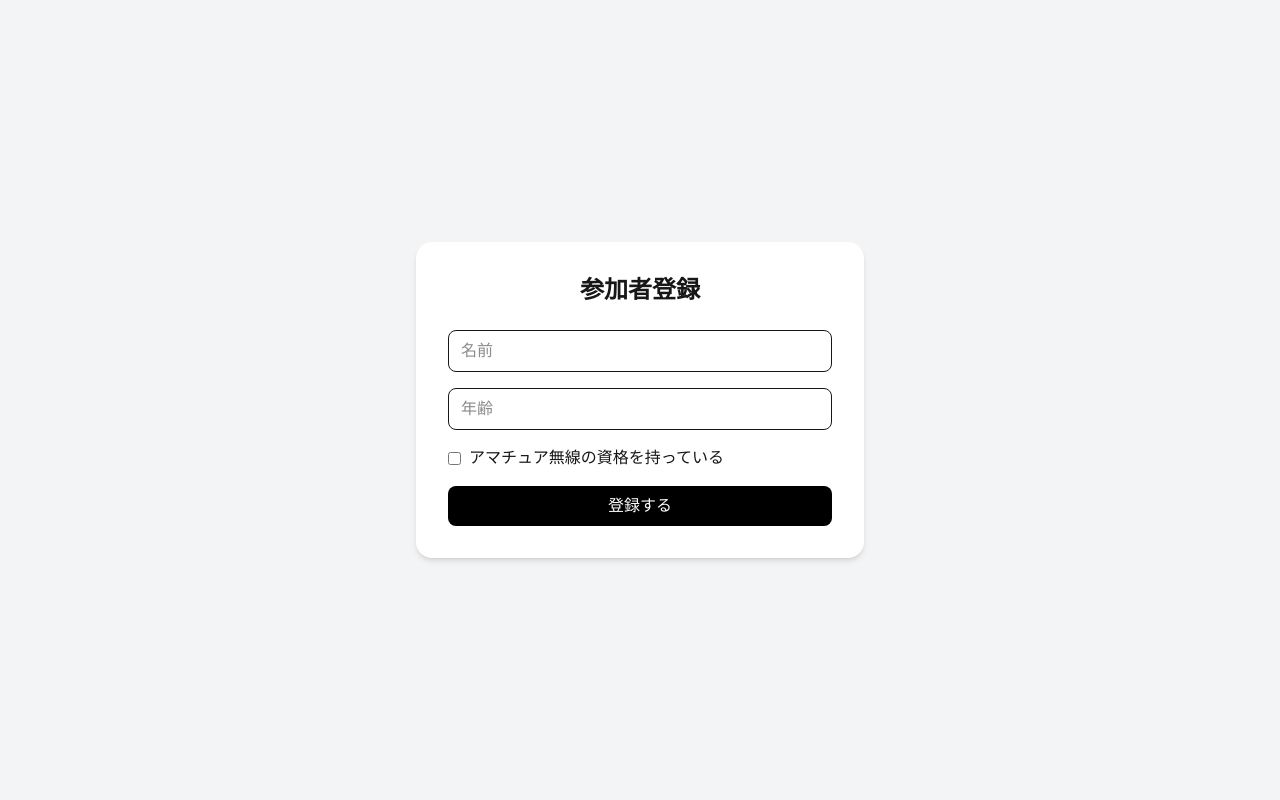
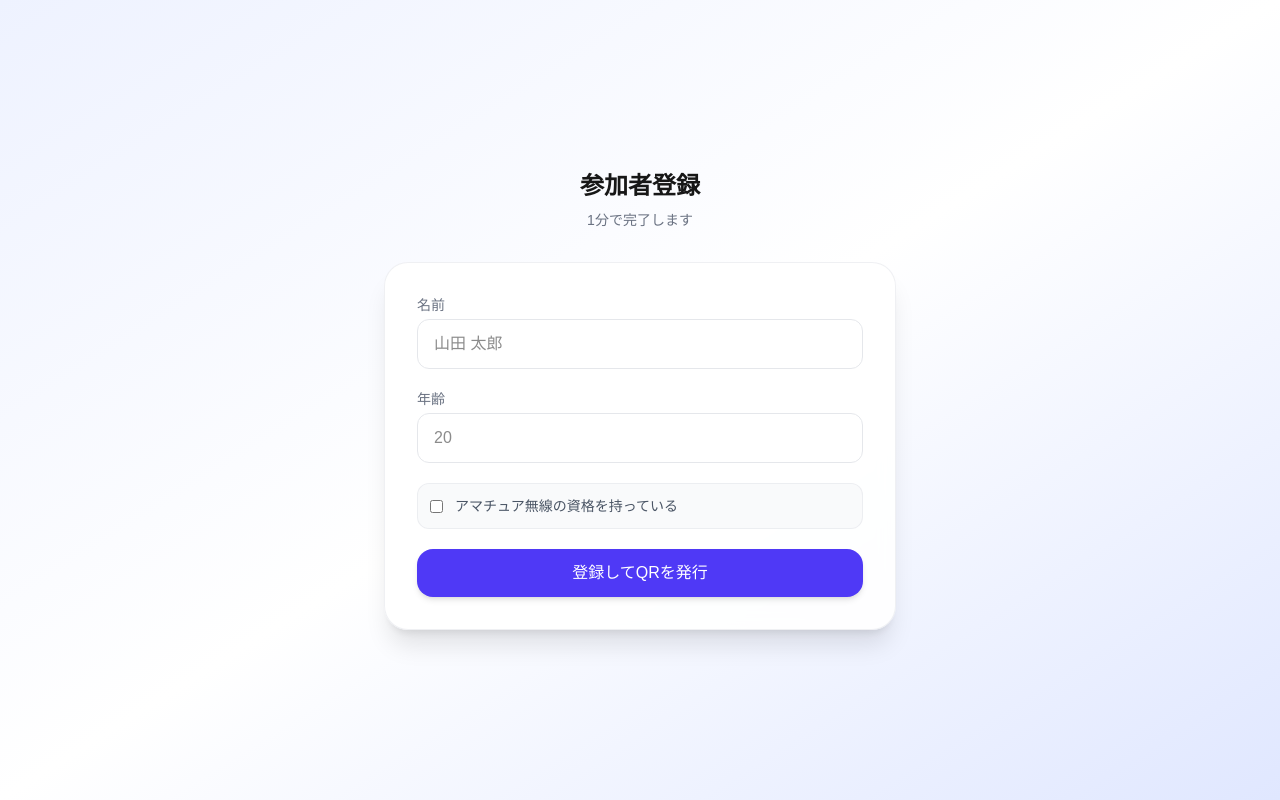
Before and after one commit to akiy2009/comming, a Next.js app: page /register in a window 1280 px wide. Built offline with nearby package versions, Linux system fonts and the light colour scheme.

Commit message:
page.tsx を更新

```diff
--- a/app/register/page.tsx
+++ b/app/register/page.tsx
@@ -3,17 +3,10 @@
 import { useState } from "react";
 import { useRouter } from "next/navigation";
 
-type FormState = {
-  name: string;
-  age: string;
-  has_license: boolean;
-  license_grade: string;
-};
-
 export default function RegisterPage() {
   const router = useRouter();
 
-  const [form, setForm] = useState<FormState>({
+  const [form, setForm] = useState({
     name: "",
     age: "",
     has_license: false,
@@ -29,7 +22,6 @@ export default function RegisterPage() {
 
     setError(null);
 
-    // ✅ バリデーション
     if (!form.name.trim()) {
       setError("名前を入力してください");
       return;
@@ -50,16 +42,12 @@ export default function RegisterPage() {
 
       const res = await fetch("/api/register", {
         method: "POST",
-        headers: {
-          "Content-Type": "application/json",
-        },
+        headers: { "Content-Type": "application/json" },
         body: JSON.stringify({
           name: form.name.trim(),
           age: Number(form.age),
           has_license: form.has_license,
-          license_grade: form.has_license
-            ? form.license_grade
-            : null,
+          license_grade: form.has_license ? form.license_grade : null,
         }),
       });
 
@@ -70,18 +58,15 @@ export default function RegisterPage() {
         return;
       }
 
-      // ✅ ここが重要：IDを使ってQRページへ遷移
       const id = result.data?.id;
-
       if (!id) {
         setError("ID取得に失敗しました");
         return;
       }
 
       router.push(`/qr/${id}`);
-
     } catch (err) {
-      console.error("Network Error:", err);
+      console.error(err);
       setError("通信エラーが発生しました");
     } finally {
       setLoading(false);
@@ -89,34 +74,40 @@ export default function RegisterPage() {
   };
 
   return (
-    <div className="min-h-screen bg-gray-100 flex items-center justify-center p-6">
-      <div className="bg-white p-8 rounded-2xl shadow-md w-full max-w-md space-y-6">
-        <h1 className="text-2xl font-bold text-center">
-          参加者登録
-        </h1>
+    <div className="min-h-screen bg-gradient-to-br from-indigo-50 via-white to-indigo-100 flex items-center justify-center p-6">
+      <div className="w-full max-w-lg">
 
-        <form onSubmit={handleSubmit} className="space-y-4">
+        <div className="mb-8 text-center">
+          <h1 className="text-2xl font-semibold mb-2">参加者登録</h1>
+          <p className="text-gray-500 text-sm">1分で完了します</p>
+        </div>
+
+        <div className="bg-white/90 backdrop-blur rounded-3xl border border-gray-200/60 shadow-xl p-8">
+          <form onSubmit={handleSubmit} className="space-y-5">
+
+            <div>
+              <label className="text-sm text-gray-500 mb-1 block">名前</label>
               <input
                 type="text"
-            placeholder="名前"
+                placeholder="山田 太郎"
                 value={form.name}
-            onChange={(e) =>
-              setForm({ ...form, name: e.target.value })
-            }
-            className="w-full border rounded-lg px-3 py-2"
+                onChange={(e) => setForm({ ...form, name: e.target.value })}
+                className="w-full rounded-xl border border-gray-200 px-4 py-3 focus:ring-2 focus:ring-indigo-500 outline-none"
               />
+            </div>
 
+            <div>
+              <label className="text-sm text-gray-500 mb-1 block">年齢</label>
               <input
                 type="number"
-            placeholder="年齢"
+                placeholder="20"
                 value={form.age}
-            onChange={(e) =>
-              setForm({ ...form, age: e.target.value })
-            }
-            className="w-full border rounded-lg px-3 py-2"
+                onChange={(e) => setForm({ ...form, age: e.target.value })}
+                className="w-full rounded-xl border border-gray-200 px-4 py-3 focus:ring-2 focus:ring-indigo-500 outline-none"
               />
+            </div>
 
-          <label className="flex items-center gap-2">
+            <div className="flex items-center gap-3 p-3 rounded-xl bg-gray-50 border border-gray-200/60">
               <input
                 type="checkbox"
                 checked={form.has_license}
@@ -128,30 +119,32 @@ export default function RegisterPage() {
                   })
                 }
               />
+              <span className="text-sm text-gray-600">
                 アマチュア無線の資格を持っている
-          </label>
+              </span>
+            </div>
 
             {form.has_license && (
+              <div>
+                <label className="text-sm text-gray-500 mb-1 block">資格級</label>
                 <select
                   value={form.license_grade}
                   onChange={(e) =>
-                setForm({
-                  ...form,
-                  license_grade: e.target.value,
-                })
+                    setForm({ ...form, license_grade: e.target.value })
                   }
-              className="w-full border rounded-lg px-3 py-2"
+                  className="w-full rounded-xl border border-gray-200 px-4 py-3 focus:ring-2 focus:ring-indigo-500 outline-none"
                 >
-              <option value="">級を選択</option>
+                  <option value="">選択してください</option>
                   <option value="1級">1級</option>
                   <option value="2級">2級</option>
                   <option value="3級">3級</option>
                   <option value="4級">4級</option>
                 </select>
+              </div>
             )}
 
             {error && (
-            <div className="text-red-500 text-sm">
+              <div className="text-sm text-red-500 bg-red-50 border border-red-200 rounded-lg px-3 py-2">
                 {error}
               </div>
             )}
@@ -159,11 +152,14 @@ export default function RegisterPage() {
             <button
               type="submit"
               disabled={loading}
-            className="w-full bg-black text-white py-2 rounded-lg disabled:opacity-50"
+              className="w-full bg-indigo-600 hover:bg-indigo-700 text-white py-3 rounded-2xl font-medium shadow-md"
             >
-            {loading ? "登録中..." : "登録する"}
+              {loading ? "登録中..." : "登録してQRを発行"}
             </button>
+
           </form>
+        </div>
+
       </div>
     </div>
   );
```
Lines whose indentation alone changed are shown as unchanged.
